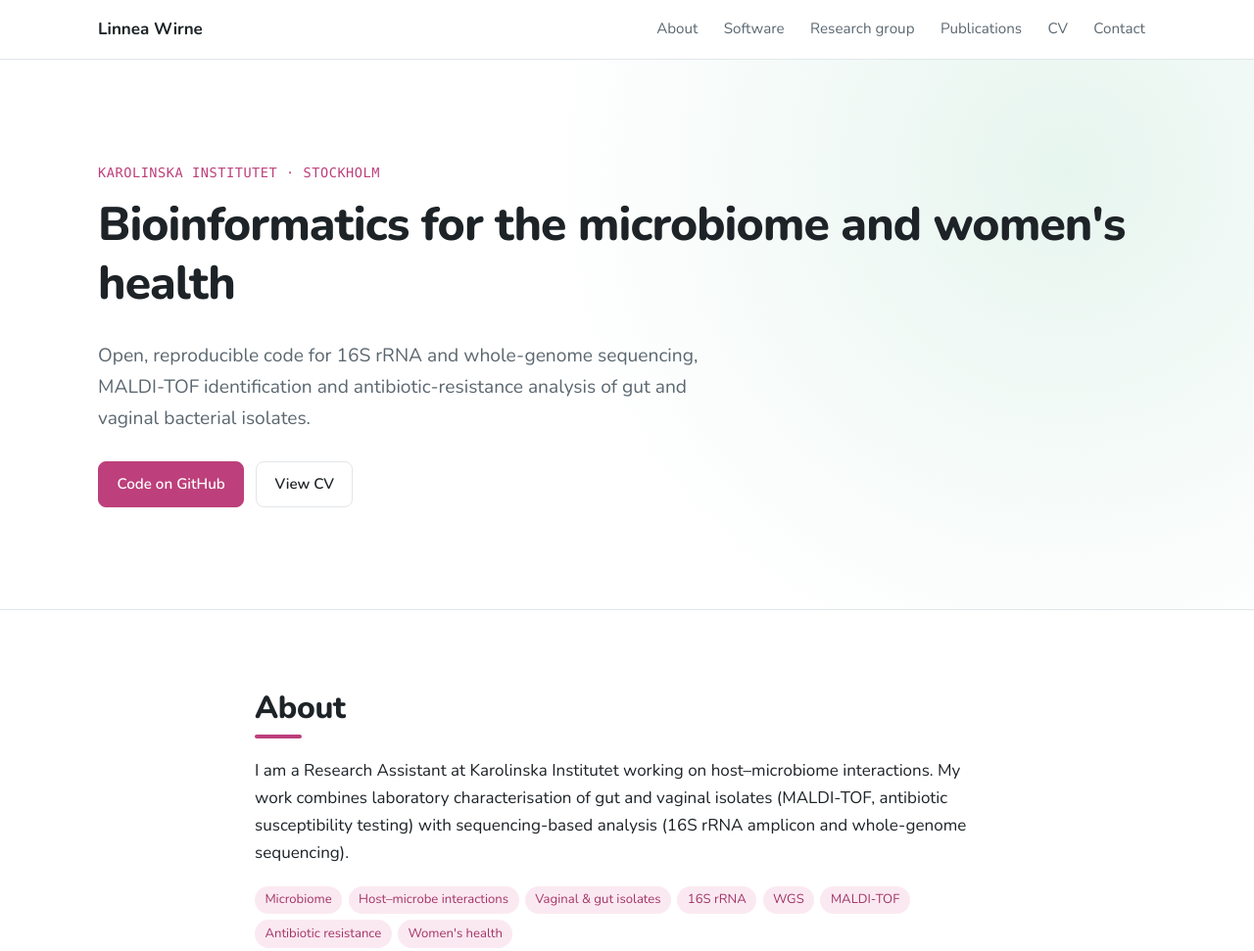
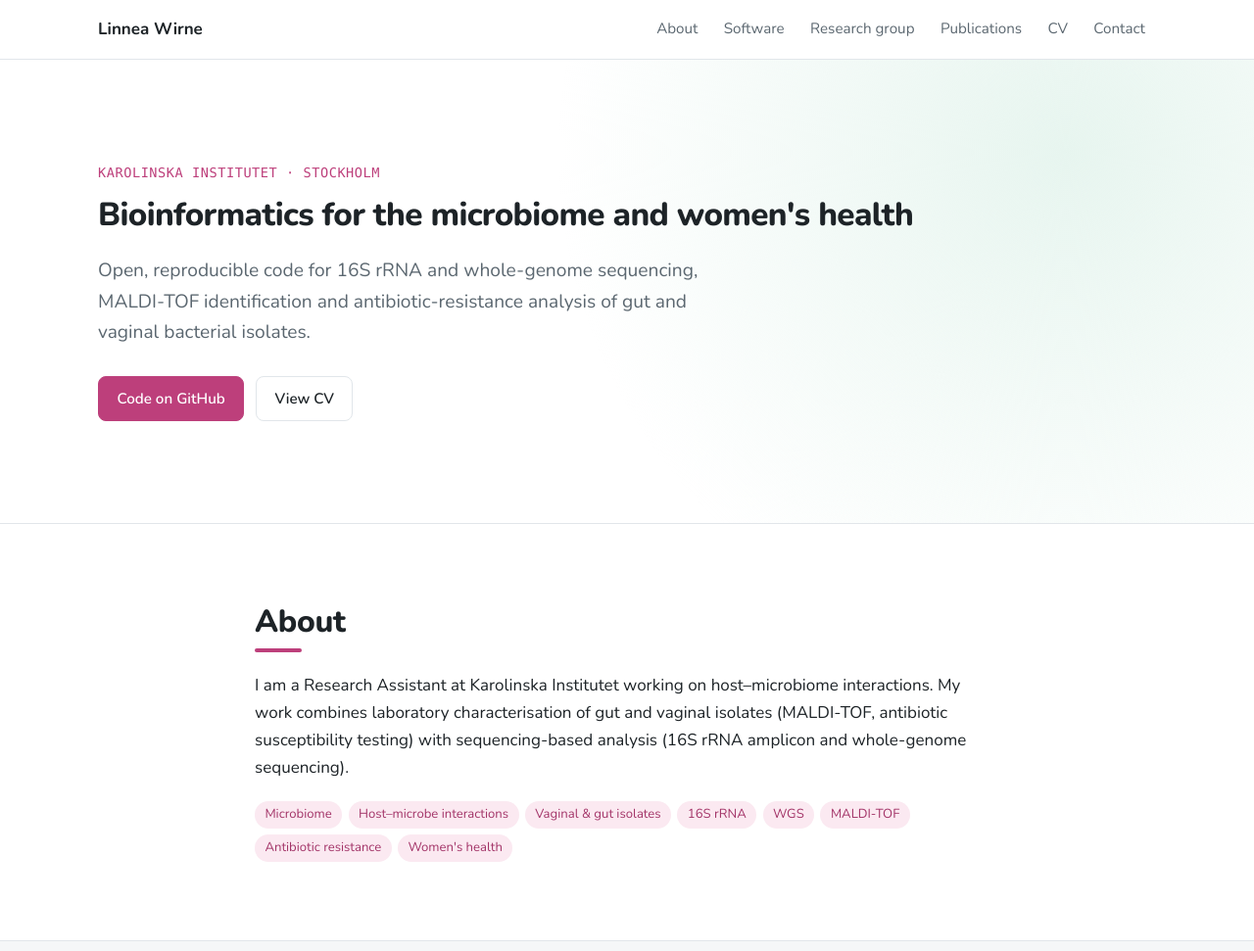
Before and after one commit to linnea-ki/my-site, a plain HTML site: page index.html in a window 1280 px wide. Shown: the top 971 px of the page at 98% size. Drawn offline with nearby package versions, Linux system fonts and the light colour scheme.

Commit message:
Adjust h1 font size responsive scaling

```diff
--- a/style.css
+++ b/style.css
@@ -61,7 +61,7 @@ body {
 
 h1, h2, h3 { line-height: 1.25; margin: 0 0 0.6em; font-weight: 800; }
 h2::after { content: ""; display: block; width: 3rem; height: 4px; border-radius: 4px; background: var(--pink); margin-top: 0.45rem; }
-h1 { font-size: clamp(2rem, 4vw, 3rem); letter-spacing: -0.02em; }
+h1 { font-size: clamp(2rem, 2.6vw, 3rem); letter-spacing: -0.02em; }
 h2 { font-size: clamp(1.5rem, 3vw, 2rem); letter-spacing: -0.01em; }
 h3 { font-size: 1.125rem; }
 p  { margin: 0 0 1em; }
```
